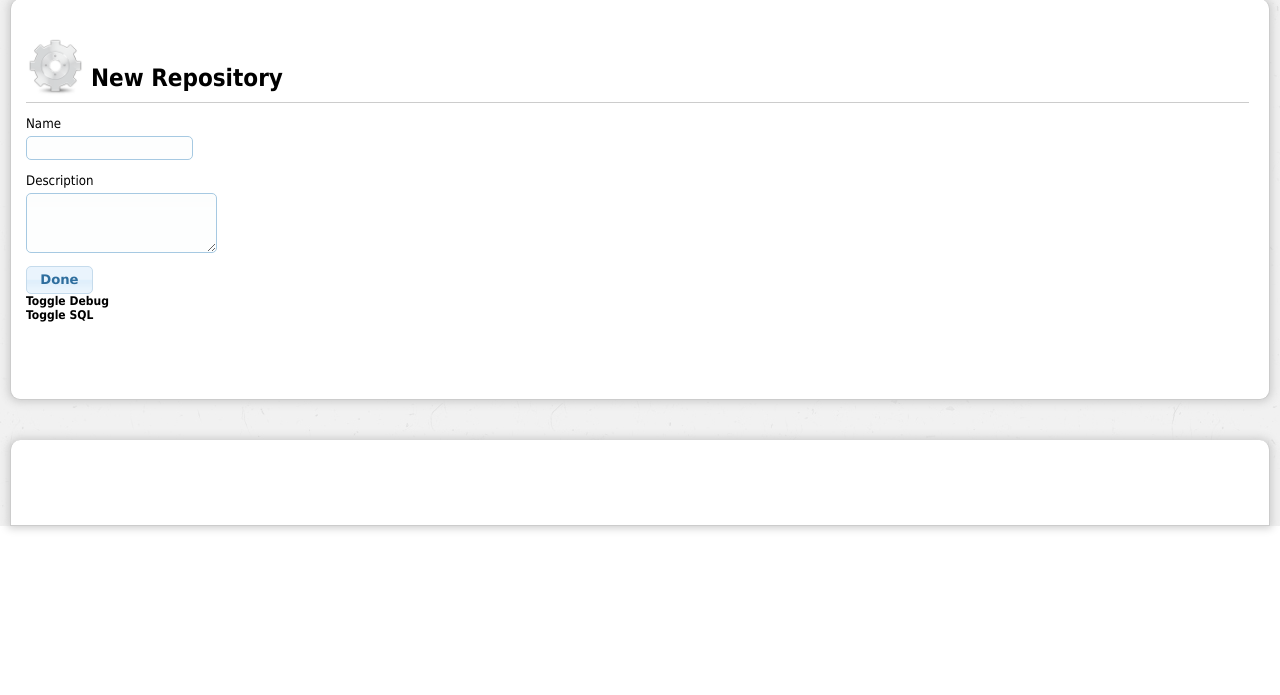
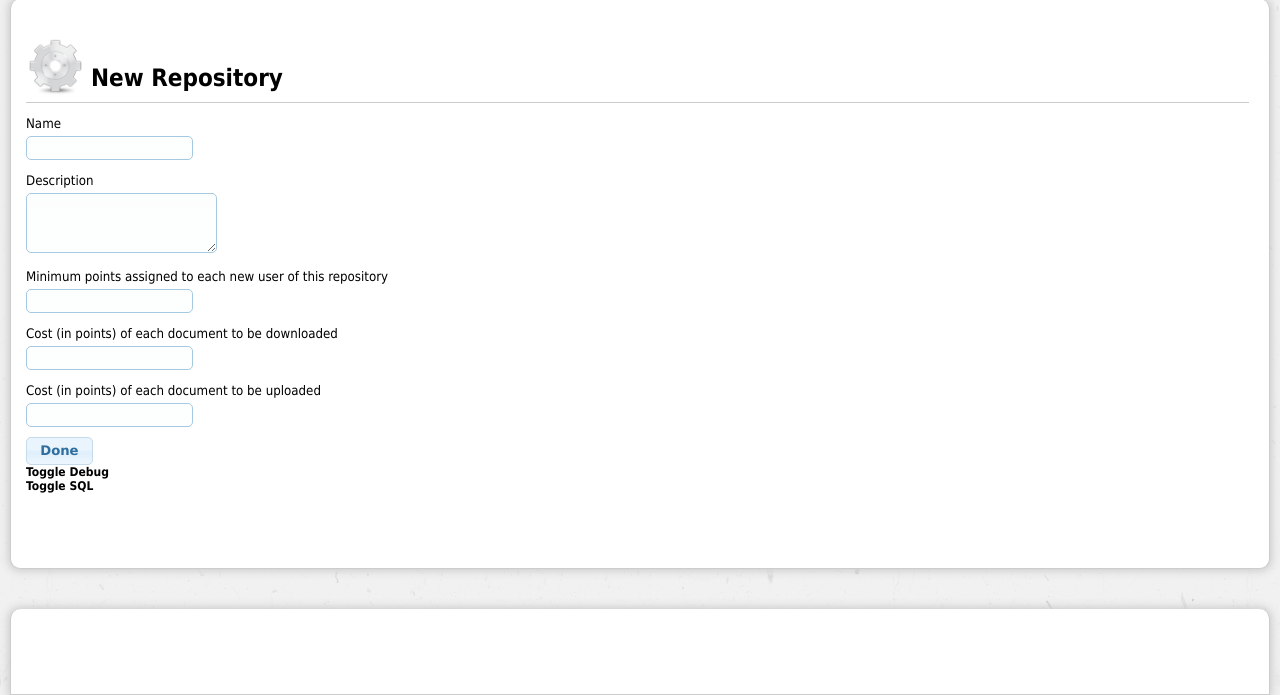
Before and after one commit to jyby/repositorium, a CakePHP app: the page made by app/views/repositories/create.ctp in a window 1280 px wide. Shown: the part 127-822 px from the top of the page. Before the commit the page ends 658 px from the top, so only its background shows below. Run offline with PHP 8.4 and a stand-in for CakePHP, Linux system fonts and the light colour scheme; the template is opened without the code that fills it, so the values that code supplies are empty; form fields are guessed from the names that the template uses; some libraries are stand-ins or nearby versions.

Commit message:
added new fields into the form

```diff
--- a/app/views/repositories/create.ctp
+++ b/app/views/repositories/create.ctp
@@ -15,5 +15,10 @@ $this->Html->addCrumb($title);
 
 <?php echo $this->Form->input('description'); ?>
 
+<?php echo $this->Form->input('min_points', array('label' => 'Minimum points assigned to each new user of this repository')); ?>
+
+<?php echo $this->Form->input('download_cost', array('label' => 'Cost (in points) of each document to be downloaded')); ?>
+
+<?php echo $this->Form->input('upload_cost', array('label' => 'Cost (in points) of each document to be uploaded')); ?>
 
 <?php echo $this->Form->end('Done'); ?>
```
